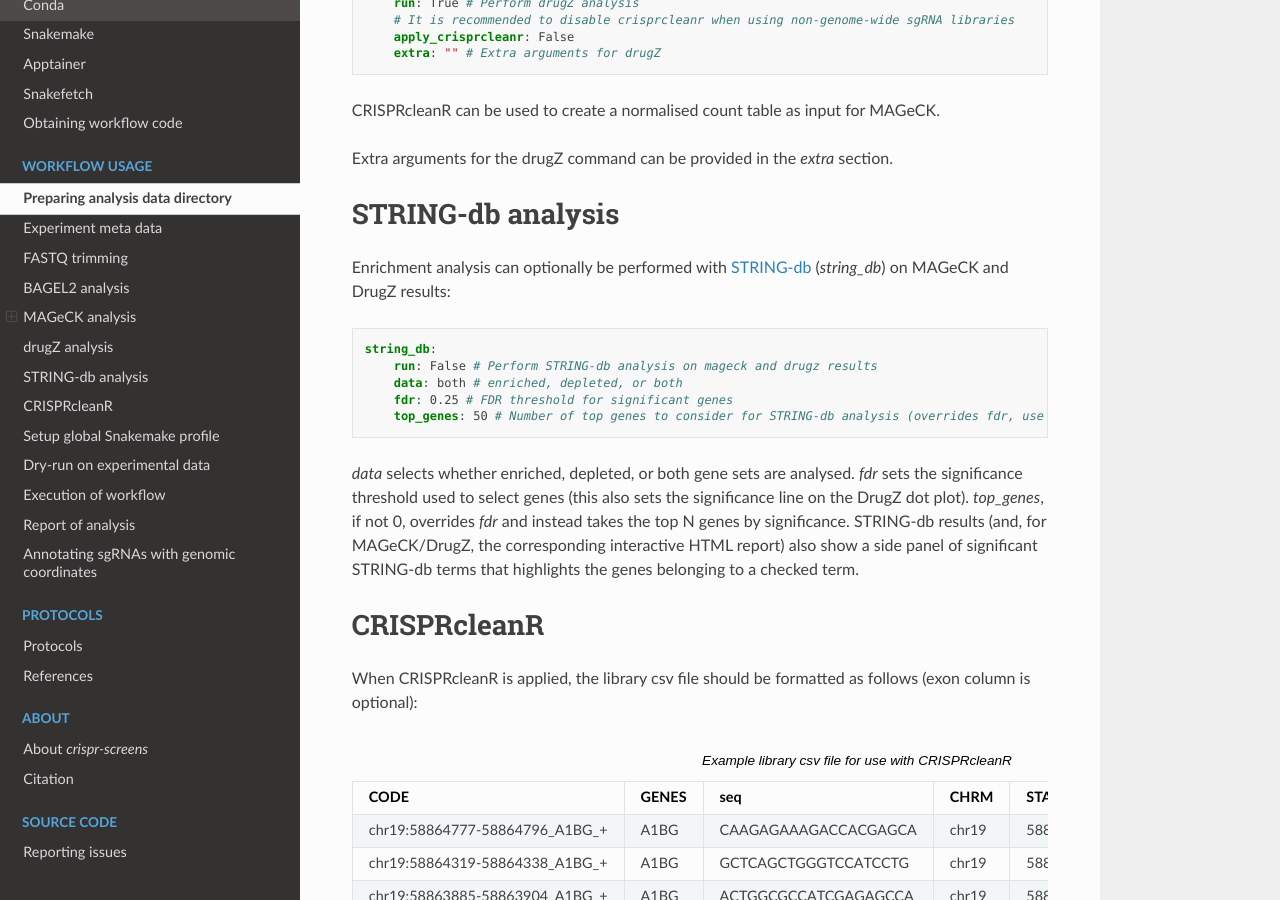
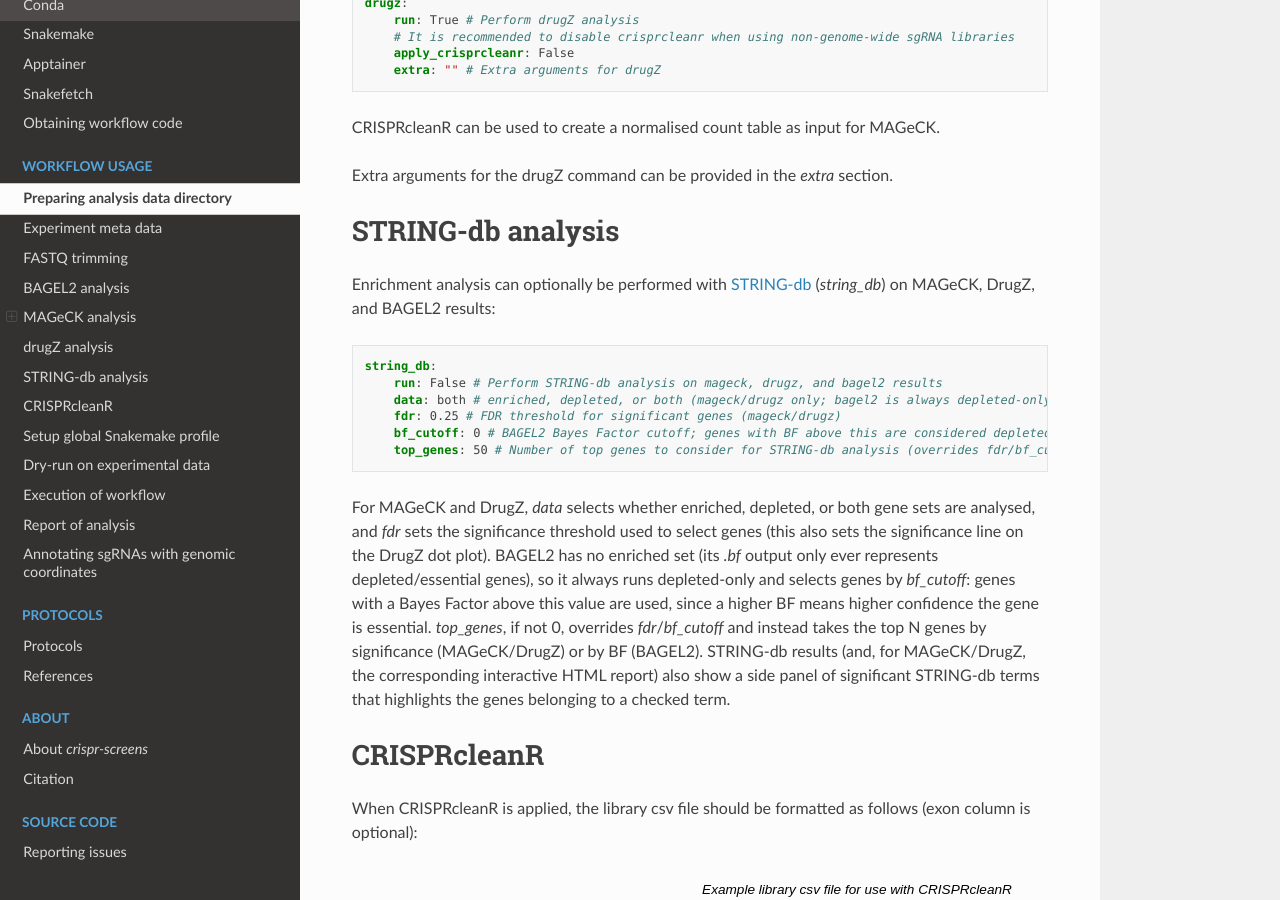
Before and after one commit to niekwit/crispr-screens, a Sphinx documentation site: the page built from docs/usage/usage.rst, in a window 1280 px wide and 900 px high, scrolled down 7183 px. Built offline with Sphinx 7.4.7 and the Read the Docs theme 3.1.0, drawn with Linux system fonts in a browser that asks for light colours; some of the changed text lies outside the part shown.

Commit message:
feat: add STRING-db analysis for BAGEL2 results
Adds string_db_bagel2, reusing the same generalised string_db.py
already shared by MAGeCK/DrugZ (params.data="bagel2"), using the .bf
output (not .pr) as requested.

BAGEL2's .bf file has no FDR/rank column, only a raw BF value per
gene (higher = more confident the gene is essential/depleted), and it
never represents "enriched" genes at all, so:

- New string_db.bf_cutoff config field: genes with BF above this are
  selected (mirrors fdr's role for MAGeCK/DrugZ, but as a direct value
  comparison instead of a threshold on a p-value-derived column).
- top_genes (already shared across all three tools) now also works for
  BAGEL2: sorts by BF descending instead of a rank column, since none
  exists in .bf.
- The pathway_data wildcard is hardcoded to ["depleted"] in TARGETS
  for bagel2, matching the old gprofiler_bagel2 rule's precedent
  (BAGEL2 has no enriched set); string_db.py raises clearly if ever
  asked for "enriched" on bagel2 data.

Config schema, docs, and config/README.md updated accordingly.

Verified against real BAGEL.py output: cloned hart-lab/bagel and ran
its bf command directly on synthetic fold-change data (built from real
CEGv2/NEGv1 essential/non-essential genes) to confirm the exact .bf
column format (GENE, BF only, matching bagel2bf.py's invocation).
Then ran the real string_db_bagel2 rule end-to-end in the pipeline
with that real .bf file, in both selection modes (top_genes=50 by BF
ranking, and bf_cutoff=500 filtering), each making live STRING-db API
calls and correctly finding significant terms (369 and 803
respectively) among the real essential-gene set. Full DAG dry-run with
mageck+bagel2+drugz+string_db all enabled builds cleanly (87 jobs).

Co-Authored-By: Claude Sonnet 5 <noreply@anthropic.com>

```diff
--- a/docs/usage/usage.rst
+++ b/docs/usage/usage.rst
@@ -160,10 +160,11 @@ Experiment meta data is described in `config/config.yml`:
             extra: "" # Extra arguments for drugZ
 
         string_db:
-            run: False # Perform STRING-db analysis on mageck and drugz results
-            data: both # enriched, depleted, or both
-            fdr: 0.25 # FDR threshold for significant genes
-            top_genes: 50 # Number of top genes to consider for STRING-db analysis (overrides fdr, use 0 to disable)
+            run: False # Perform STRING-db analysis on mageck, drugz, and bagel2 results
+            data: both # enriched, depleted, or both (mageck/drugz only; bagel2 is always depleted-only)
+            fdr: 0.25 # FDR threshold for significant genes (mageck/drugz)
+            bf_cutoff: 0 # BAGEL2 Bayes Factor cutoff; genes with BF above this are considered depleted/essential (bagel2 only)
+            top_genes: 50 # Number of top genes to consider for STRING-db analysis (overrides fdr/bf_cutoff, use 0 to disable)
 
     # Optional integration with NGS Tracker (https://github.com/niekwit/ngs-tracker)
     # for workflow registration and file attachment
@@ -345,17 +346,18 @@ Extra arguments for the drugZ command can be provided in the `extra` section.
 STRING-db analysis
 ==================
 
-Enrichment analysis can optionally be performed with `STRING-db <https://string-db.org>`_ (`string_db`) on MAGeCK and DrugZ results:
+Enrichment analysis can optionally be performed with `STRING-db <https://string-db.org>`_ (`string_db`) on MAGeCK, DrugZ, and BAGEL2 results:
 
 .. code-block:: yaml
 
     string_db:
-        run: False # Perform STRING-db analysis on mageck and drugz results
-        data: both # enriched, depleted, or both
-        fdr: 0.25 # FDR threshold for significant genes
-        top_genes: 50 # Number of top genes to consider for STRING-db analysis (overrides fdr, use 0 to disable)
+        run: False # Perform STRING-db analysis on mageck, drugz, and bagel2 results
+        data: both # enriched, depleted, or both (mageck/drugz only; bagel2 is always depleted-only)
+        fdr: 0.25 # FDR threshold for significant genes (mageck/drugz)
+        bf_cutoff: 0 # BAGEL2 Bayes Factor cutoff; genes with BF above this are considered depleted/essential (bagel2 only)
+        top_genes: 50 # Number of top genes to consider for STRING-db analysis (overrides fdr/bf_cutoff, use 0 to disable)
 
-`data` selects whether enriched, depleted, or both gene sets are analysed. `fdr` sets the significance threshold used to select genes (this also sets the significance line on the DrugZ dot plot). `top_genes`, if not 0, overrides `fdr` and instead takes the top N genes by significance. STRING-db results (and, for MAGeCK/DrugZ, the corresponding interactive HTML report) also show a side panel of significant STRING-db terms that highlights the genes belonging to a checked term.
+For MAGeCK and DrugZ, `data` selects whether enriched, depleted, or both gene sets are analysed, and `fdr` sets the significance threshold used to select genes (this also sets the significance line on the DrugZ dot plot). BAGEL2 has no enriched set (its `.bf` output only ever represents depleted/essential genes), so it always runs depleted-only and selects genes by `bf_cutoff`: genes with a Bayes Factor above this value are used, since a higher BF means higher confidence the gene is essential. `top_genes`, if not 0, overrides `fdr`/`bf_cutoff` and instead takes the top N genes by significance (MAGeCK/DrugZ) or by BF (BAGEL2). STRING-db results (and, for MAGeCK/DrugZ, the corresponding interactive HTML report) also show a side panel of significant STRING-db terms that highlights the genes belonging to a checked term.
 
 
 CRISPRcleanR
```
Also changed, not shown: config/README.md, 7 other files.
